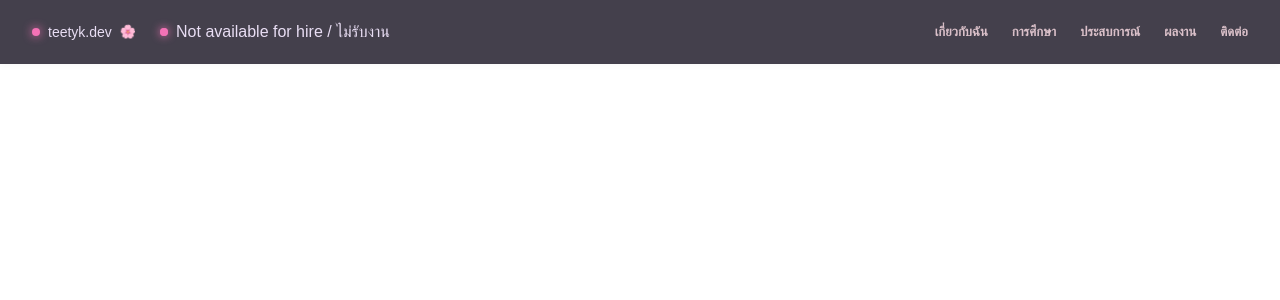
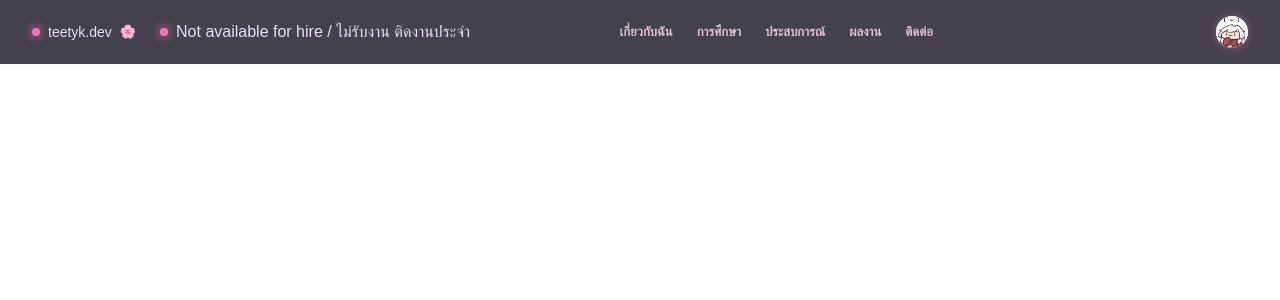
Before and after one commit to TeetyK/TeetyK.github.io, a Next.js app: page / in a window 1280 px wide. Shown: the top 300 px of the page. Built offline with nearby package versions, Linux system fonts and the light colour scheme; a web font is replaced by a local one.

Commit message:
add: icon personal

```diff
--- a/app/globals.css
+++ b/app/globals.css
@@ -19,6 +19,7 @@
   --on-surface-variant : #dac0c9;
   --color-inverse-primary : #a43073;
   --error : #ffb4ab;
+  --on-surface-container-low : #1e1928;
 }
 
 @theme inline {
@@ -37,6 +38,7 @@
   --color-surface : var(--surface);
   --color-on-surface :var(--on-surface);
   --color-on-surface-variant : var(--on-surface-variant);
+  --color-on-surface-container-low : var(--on-surface-container-low);
   --text-body-sm: 13px;
   --text-body-sm--line-height: 20px;
   --text-body-sm--font-weight: 400;
--- a/app/header.tsx
+++ b/app/header.tsx
@@ -1,4 +1,5 @@
-
+import Image from "next/image";
+import iconPerson from "./assets/user.jpg";
 export default function Header(){
 
     return (
@@ -17,9 +18,10 @@ export default function Header(){
                             <span className="animate-ping absolute inline-flex h-full w-full rounded-full bg-primary opacity-75"></span>
                             <span className="relative inline-flex rounded-full h-2 w-2 bg-primary shadow-[0_0_8px_#f472b6]"></span>
                         </span>
-                        <span className="font-nerd text-on-surface">Not available for hire / <span className="font-thai font-normal"> ไม่รับงาน </span></span>
+                        <span className="font-nerd text-on-surface">Not available for hire / <span className="font-thai font-normal"> ไม่รับงาน ติดงานประจำ</span></span>
                     </div>
                 </div>
+                {/* Navigation  */}
                 <nav className="hidden md:flex items-center gap-space-lg" data-active-classes="text-primary font-bold">
                 <a href="#about" className="text-on-surface-variant hover:text-on-surface text-body-sm font-thai font-semibold transition-colors" data-path="about">เกี่ยวกับฉัน</a>
                 <a href="#education" className="text-on-surface-variant hover:text-on-surface text-body-sm font-thai font-semibold transition-colors" data-path="education">การศึกษา</a>
@@ -27,6 +29,23 @@ export default function Header(){
                 <a href="#projects" className="text-on-surface-variant hover:text-on-surface text-body-sm font-thai font-semibold transition-colors" data-path="projects">ผลงาน</a>
                 <a href="#contact" className="text-on-surface-variant hover:text-on-surface text-body-sm font-thai font-semibold transition-colors" data-path="contact">ติดต่อ</a>
             </nav>
+            {/*  icon  */}
+                <div className="flex items-center gap-space-md">
+                    <div className="flex md:hidden items-center gap-space-xs px-space-sm py-space-xs rounded-full bg-surface-container-low">
+                        <span className="inline-flex rounded-full h-2 w-2 bg-primary shadow-[0_0_6px_#f472b6]"></span>
+                        <span className="font-nerd text-2xl text-on-surface-variant">OPEN</span>
+                    </div>
+                </div>
+                <div className="w-8 h-8 rounded-full bg-primary flex items-center justify-center shadow-[0_0_12px_rgba(255,175,211,0.3)]">
+                    <Image
+                        priority
+                        src={iconPerson}
+                        alt="Profile Avatar"
+                        width={120}
+                        height={120}
+                        className="rounded-full object-cover"
+                    />
+                </div>
             </div>
 
         </header>
--- a/next.config.ts
+++ b/next.config.ts
@@ -4,9 +4,9 @@ const nextConfig: NextConfig = {
   /* config options here */
   output:'export',
   distDir:'dist',
-  // images: {
-  //   unoptimized: true,
-  // },
+  images: {
+    unoptimized: true,
+  },
 };
 
 export default nextConfig;
```
Also changed, not shown: app/assets/user.jpg (added).
